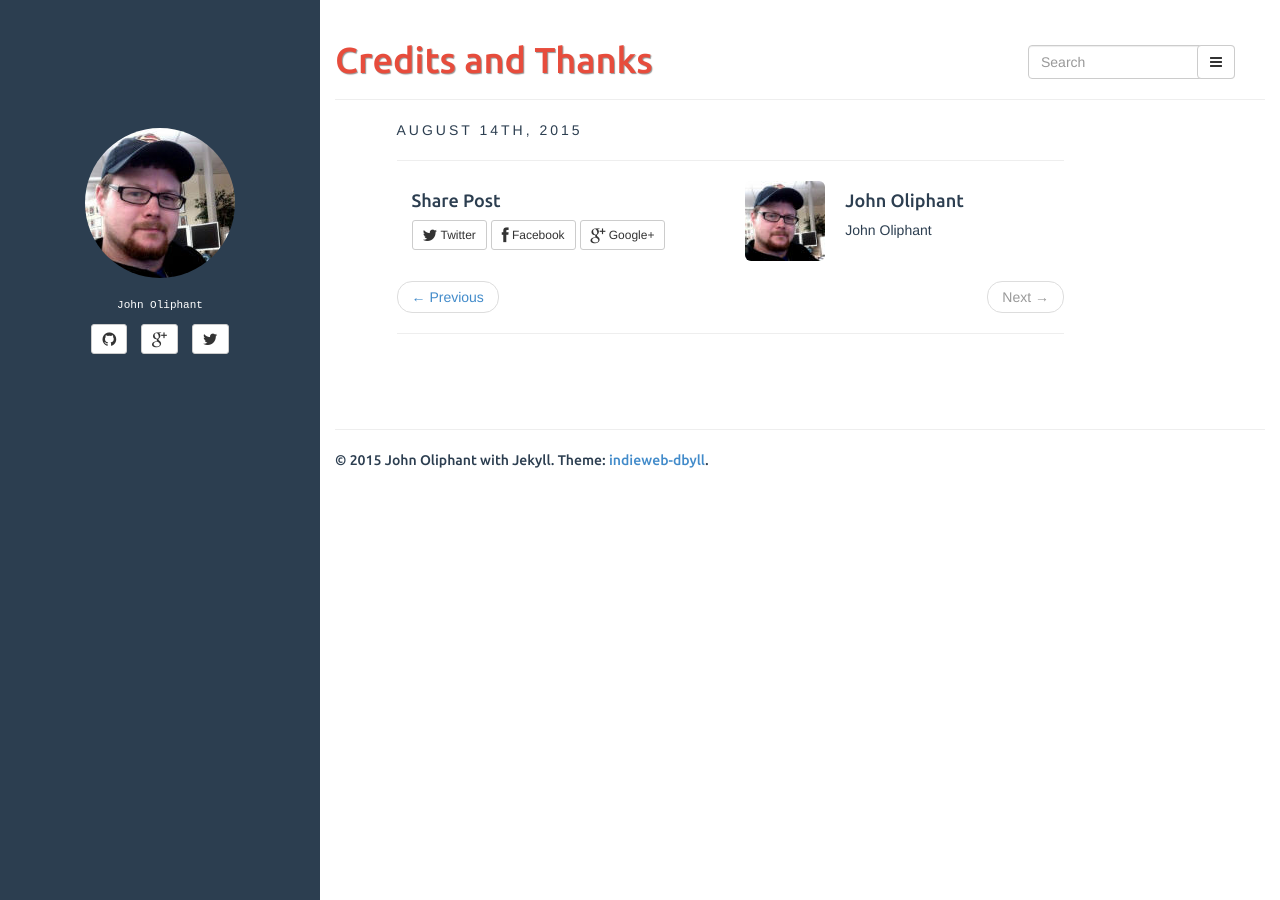
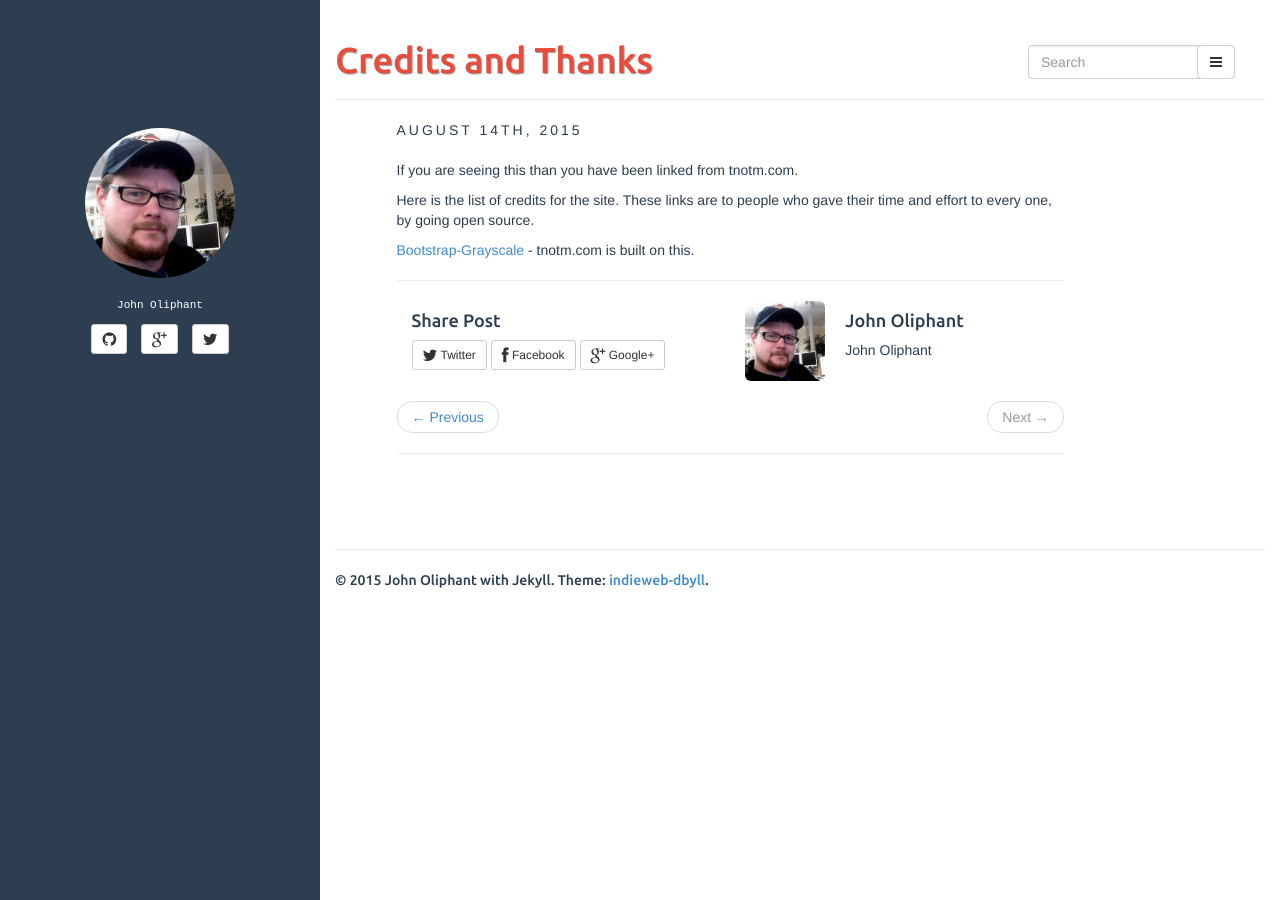
Before and after one commit to tnotm/tnotm.github.io, a Jekyll site: the page built from _posts/2015-8-14-credits-and-thanks.md, in a window 1280 px wide. Built offline with Jekyll 4.4.1, drawn with Linux system fonts in a browser that asks for light colours; comment, search, counter and statistics services are not loaded.

Commit message:
update from Jekyller

```diff
--- a/_posts/2015-8-14-credits-and-thanks.md
+++ b/_posts/2015-8-14-credits-and-thanks.md
@@ -8,8 +8,15 @@ date: '2015-8-14'
 type: post
 layout: post
 published: true
-sha:
+sha: a9e666803310cf8f0cf89f66c82e0703fb9d05af
 slug: credits-and-thanks
 title: 'Credits and Thanks'
 
 ---
+If you are seeing this than you have been linked from tnotm.com.
+
+Here is the list of credits for the site.  These links are to people who gave their time and effort to every one, by going open source.
+
+[Bootstrap-Grayscale][1] - tnotm.com is built on this.
+
+[1]:https://github.com/IronSummitMedia/startbootstrap-grayscale "bootstrap-grayscale"
```
